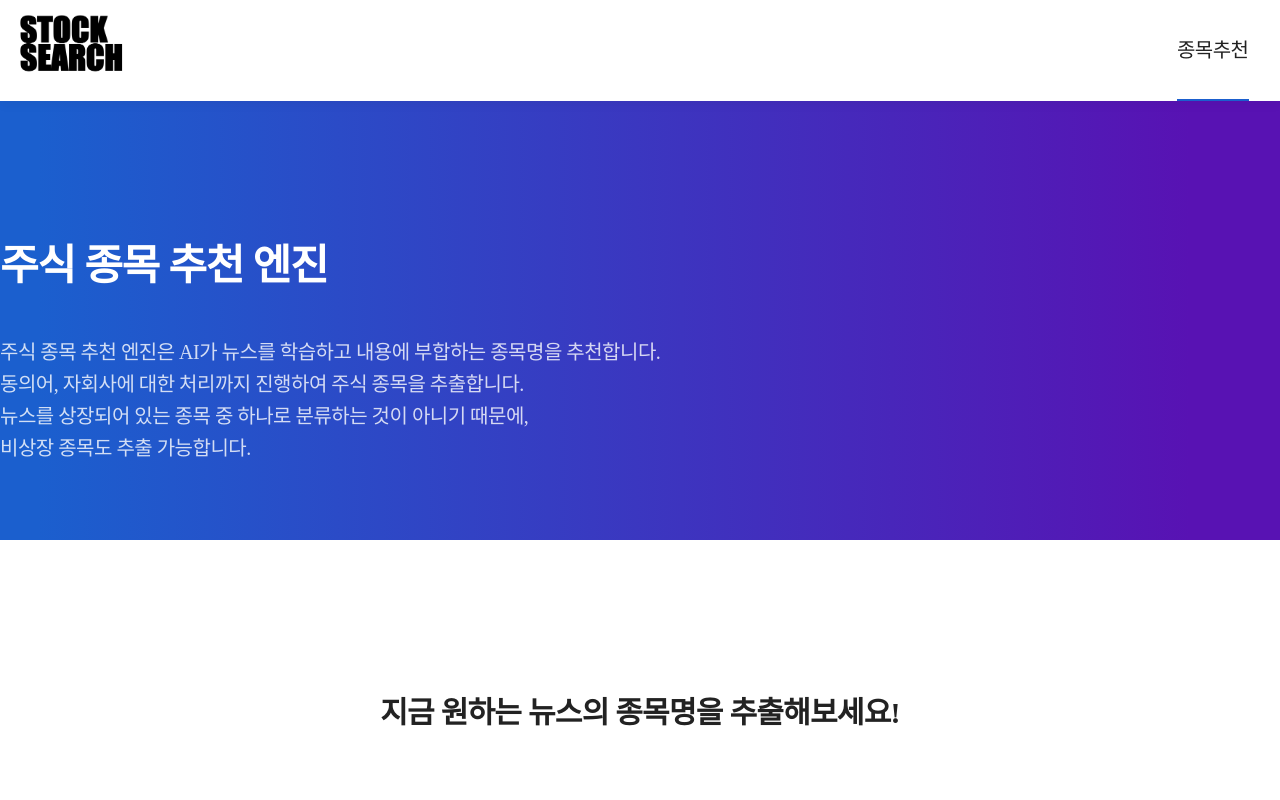
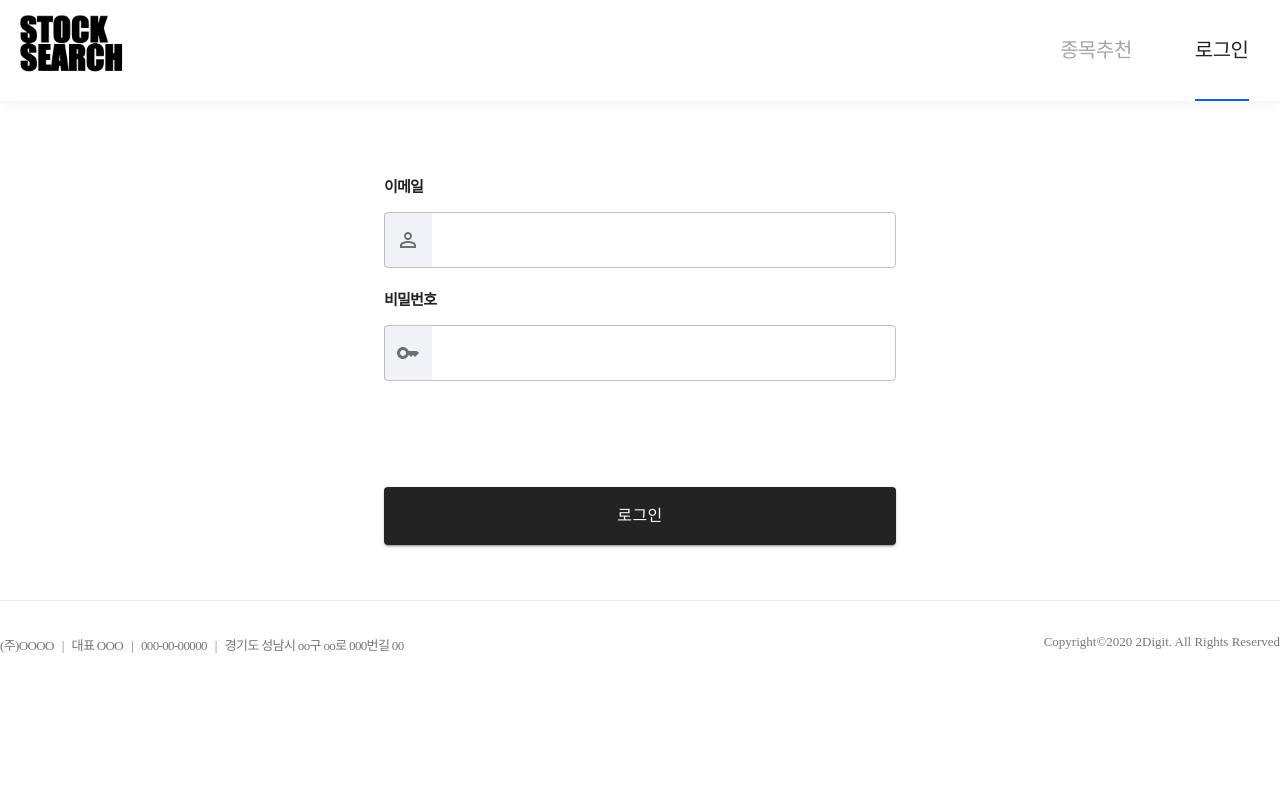
Before and after one commit to SHINSOJIN/comento_practice_answer, a React (Create React App) app: page /login in a window 1280 px wide. Shown: the top 800 px of the page. Built offline with nearby package versions, Linux system fonts and the light colour scheme; a web font is replaced by a local one.

Commit message:
로그인 페이지 추가

```diff
--- a/src/App.js
+++ b/src/App.js
@@ -1,14 +1,19 @@
 import './assets/css.css'
+import {Routes, Route} from 'react-router-dom';
 import Header from './components/common/Header';
 import Footer from './components/common/Footer';
 import Stock from './pages/Stock';
+import Login from "./pages/Login";
 
 
 function App() {
     return (
         <div id="background">
             <Header/>
-            <Stock/>
+            <Routes>
+                <Route path='/' element={<Stock/>} />
+                <Route path='/login' element={<Login/>} />
+            </Routes>
             <Footer/>
         </div>
   );
--- /dev/null
+++ b/src/apis/user_api.js
@@ -0,0 +1,15 @@
+import axios from 'axios'
+
+
+export async function loginAPI(email, password){
+    try {
+        const param = {
+            "email": email,
+            "password": password
+        }
+        const res = await axios.post('http://api.plogcareers.com/auth/login', param)
+        return res.data.data;
+    } catch (err) {
+        return null;
+    }
+}
--- /dev/null
+++ b/src/assets/Login.module.css
@@ -0,0 +1,14 @@
+.login {display: flex;height: 75vh;min-height: 75vh;overflow-y: auto;width: 100%;background-color: #fff;}
+.login_wrapper {margin: 0 auto; width: 40%; max-width: 800px}
+.login_card {padding: 35% 0;}
+.logo {display: block;width: 120px;height: 60px; margin: 0 auto 80px auto; }
+.input_form{ margin-bottom: 30px;}
+.label {display: inline-block;margin-bottom: 17px; font-size: 15px;font-weight: bold;letter-spacing: -0.75px;text-align: left;color: #222;}
+.input {font-size: 15px;height: 50px;padding: 5px 10px;transition: border .3s;width: 100%; border: 1px solid #d3d3d3;margin-left: -1px;}
+.fail_msg{min-height:82px;font-size: 13px;letter-spacing: -0.65px;text-align: left;color: #ff000b;}
+#login_btn{width: 100%;height: 58px;font-size: 16px; background-color: rgb(35, 35, 35)}
+#login_btn:hover{ background-color: #00B0AD}
+.join_wrapper {text-align: center;font-size: 15px;margin-top: 60px;margin-bottom: 46px;}
+.join {display: inline-block;cursor: pointer;font-size: 15px;letter-spacing: -0.75px;text-align: left;color: #555;}
+.join:hover {border-bottom: 1px solid #555;}
+.request {display: inline-block;margin: 0 5px;font-size: 15px;letter-spacing: -0.75px;text-align: left;color: #555;}
--- a/src/components/common/Header.js
+++ b/src/components/common/Header.js
@@ -1,12 +1,14 @@
 import logo from '../../assets/images/logo.png'
 
 const Header = () => {
+    const pathname = window.location.pathname
     return (
         <div className="header">
             <div className="header2">
                 <nav className="gnb inner"><a href="/"><img className="logo" src={logo} alt="logo"/></a>
                     <ul>
-                        <li className="on"><a href="/">종목추천</a></li>
+                        <li className={pathname === '/'? 'on': ''}><a href="/">종목추천</a></li>
+                        <li className={pathname === '/login'? 'on': ''}><a href="/login">로그인</a></li>
                     </ul>
                 </nav>
             </div>
--- a/src/components/stock/Demo.js
+++ b/src/components/stock/Demo.js
@@ -10,8 +10,11 @@ const Demo = () => {
     const [result, setResult] = useState({}); // 종목명 API 리턴값 저장
     const [stockList, setStockList] = useState([]) // 추출된 전체 종목명 배열
 
+    const isLogin = sessionStorage.getItem('token');
 
     const analysisClick = (e) => {
+        console.log(isLogin)
+        if(!!isLogin){
             e.preventDefault()
             setLoading(true)
 
@@ -22,6 +25,11 @@ const Demo = () => {
                     setStockList(list)
                 })
                 .catch(err => console.error(err))
+        }
+        else {
+            window.alert('회원만 사용 가능한 서비스입니다. ')
+        }
+
     };
 
 
--- a/src/index.js
+++ b/src/index.js
@@ -1,12 +1,14 @@
 import React from 'react';
 import ReactDOM from 'react-dom/client';
-import './index.css';
+import { BrowserRouter } from "react-router-dom";
 import App from './App';
 
 
 const root = ReactDOM.createRoot(document.getElementById('root'));
 root.render(
-    <App />
+    <BrowserRouter>
+        <App />
+    </BrowserRouter>
 );
 
 // If you want to start measuring performance in your app, pass a function
--- /dev/null
+++ b/src/pages/Login.js
@@ -0,0 +1,67 @@
+import React, {useState} from "react";
+import {Button, InputAdornment, TextField} from "@mui/material";
+import PersonOutlineOutlinedIcon from '@mui/icons-material/PersonOutlineOutlined';
+import KeyIcon from '@mui/icons-material/Key';
+import styles from '../assets/Login.module.css'
+import {loginAPI} from '../apis/user_api'
+
+const Login = () => {
+    const [userid, setUserid] = useState('');
+    const [password, setPassword] = useState('');
+    const [failMsg, setFailMsg] = useState('');
+
+    const loginClick = () => {
+        loginAPI(userid, password).then(res => {
+            if (res) {
+                console.log(res)
+                sessionStorage.setItem('token', res.token.accessToken)
+                window.location.replace('/')
+            } else {
+                setFailMsg('아이디나 비밀번호를 다시 입력하세요')
+            }
+        })
+    }
+
+
+    return (
+        <div className={`${styles.login}`}>
+            <div className={styles.login_wrapper}>
+                <div className={styles.login_card}>
+                    <form>
+                        <div className={styles.input_form}>
+                            <p className={styles.label}>이메일</p>
+                            <TextField name="username" type="text" className={styles.input}
+                                       sx={{'& .MuiInputBase-adornedStart': {paddingLeft: '0'}}}
+                                       InputProps={{
+                                           startAdornment: (
+                                               <InputAdornment position="start" sx={{maxHeight: '54px', height: '100%', backgroundColor: '#F0F2F6', padding: '12px'
+                                               }}>
+                                                   <PersonOutlineOutlinedIcon/>
+                                               </InputAdornment>
+                                           ),
+                                       }}
+                                       onChange={(e) => setUserid(e.target.value)}/>
+                        </div>
+                        <div className={styles.input_form}>
+                            <p className={styles.label}>비밀번호</p>
+                            <TextField className={styles.input} name="password" type="password"
+                                       sx={{'& .MuiInputBase-adornedStart': {paddingLeft: '0'}}}
+                                       InputProps={{
+                                           startAdornment: (
+                                               <InputAdornment position="start" sx={{maxHeight: '54px', height: '100%', backgroundColor: '#F0F2F6', padding: '12px'}}>
+                                                   <KeyIcon/>
+                                               </InputAdornment>
+                                           ),
+                                       }}
+                                       onChange={(e) => setPassword(e.target.value)}/>
+                        </div>
+                        <div className={styles.fail_msg}>{failMsg}</div>
+                        <Button id={styles.login_btn} variant='contained' onClick={loginClick}>로그인</Button>
+                    </form>
+                </div>
+            </div>
+        </div>
+    )
+};
+
+export default Login;
```
Lines whose indentation alone changed are shown as unchanged.
